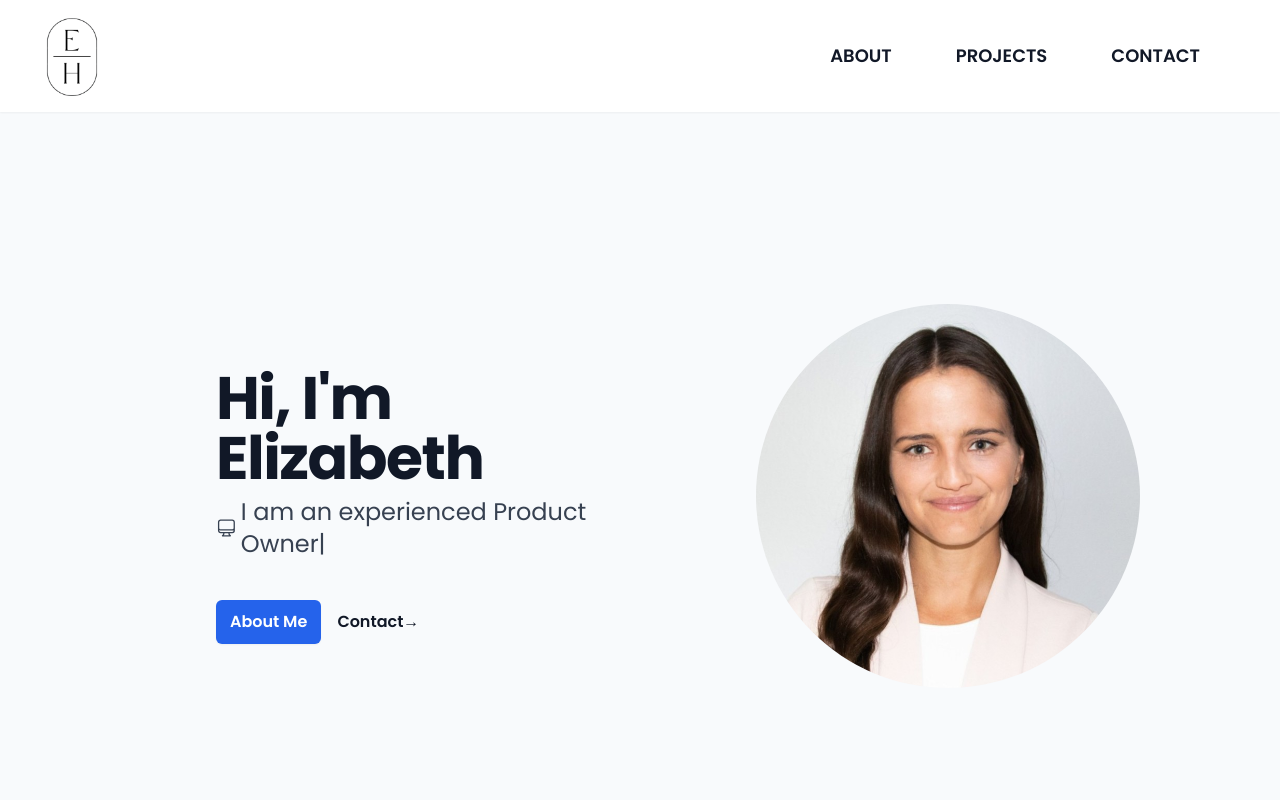
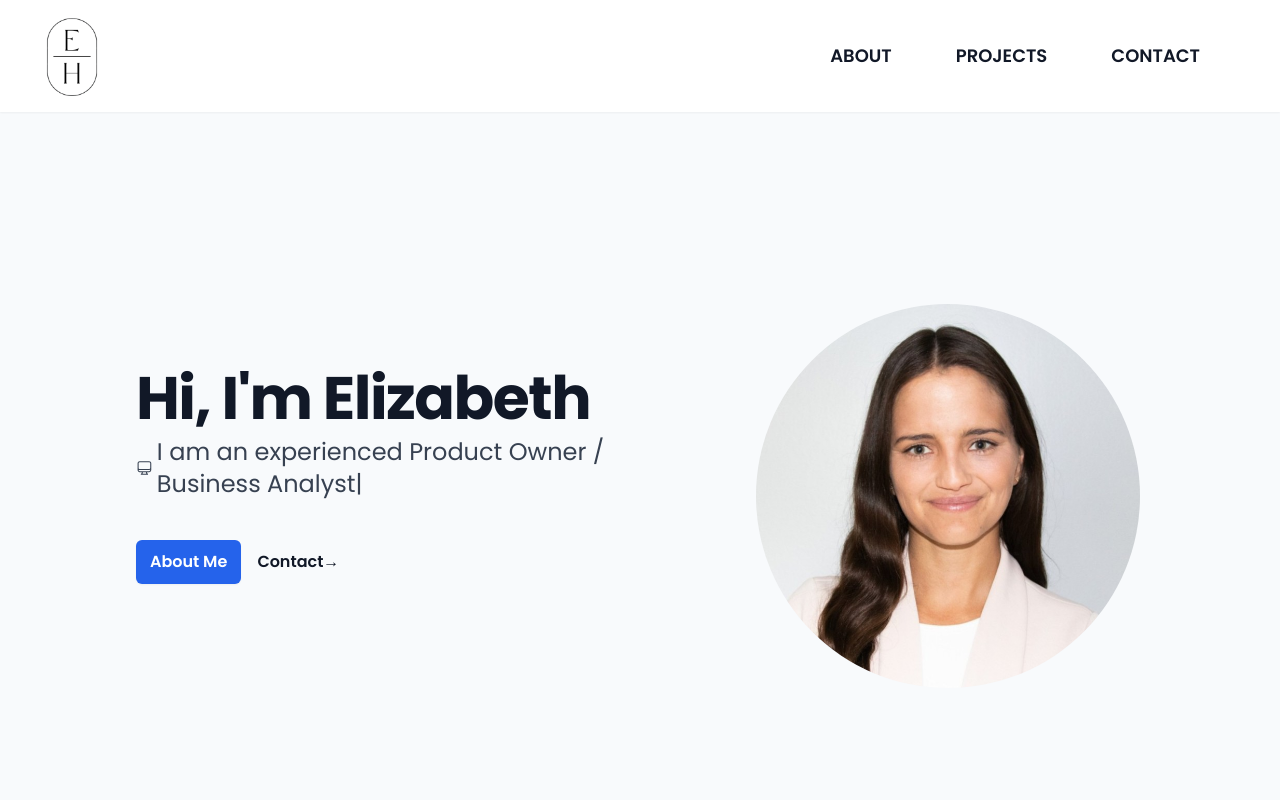
Before and after one commit to ehammes/hammes-portfolio, a React (Vite) app: page / in a window 1280 px wide. Shown: the top 800 px of the page. Built offline with nearby package versions, Linux system fonts and the light colour scheme.

Commit message:
Updated hero copy and adjusted padding

```diff
--- a/src/components/Hero.jsx
+++ b/src/components/Hero.jsx
@@ -4,22 +4,17 @@ const Hero = () => {
   const aboutMe = [
     'I am a Software Developer',
     1000,
-    'I am an experienced Product Owner',
-    2000,
-    'I am an avid Frontend Developer',
-    2000,
-    'I am an avid traveler',
+    'I am an experienced Product Owner / Business Analyst',
     2000,
   ];
 
-  // const imageUrl = './img/woman_computer.svg';
   const imageUrl = './img/myProfile.jpeg';
 
   return (
     // LANDING SECTION
     <div className='flex pt-12 pb-28'>
       {/* NAME | ABOUT | CTA */}
-      <div className='w-1/2 p-5 pt-0 md:pl-12 md:py-16 md:pr-5 lg:pl-48 lg:py-16 lg:pr-5'>
+      <div className='w-1/2 p-5 pt-0 md:pl-12 md:py-16 lg:pl-28 lg:py-16'>
         <h1 className='text-base font-bold tracking-tight text-gray-900 md:text-4xl lg:text-6xl'>
           Hi, I'm Elizabeth
         </h1>
```
